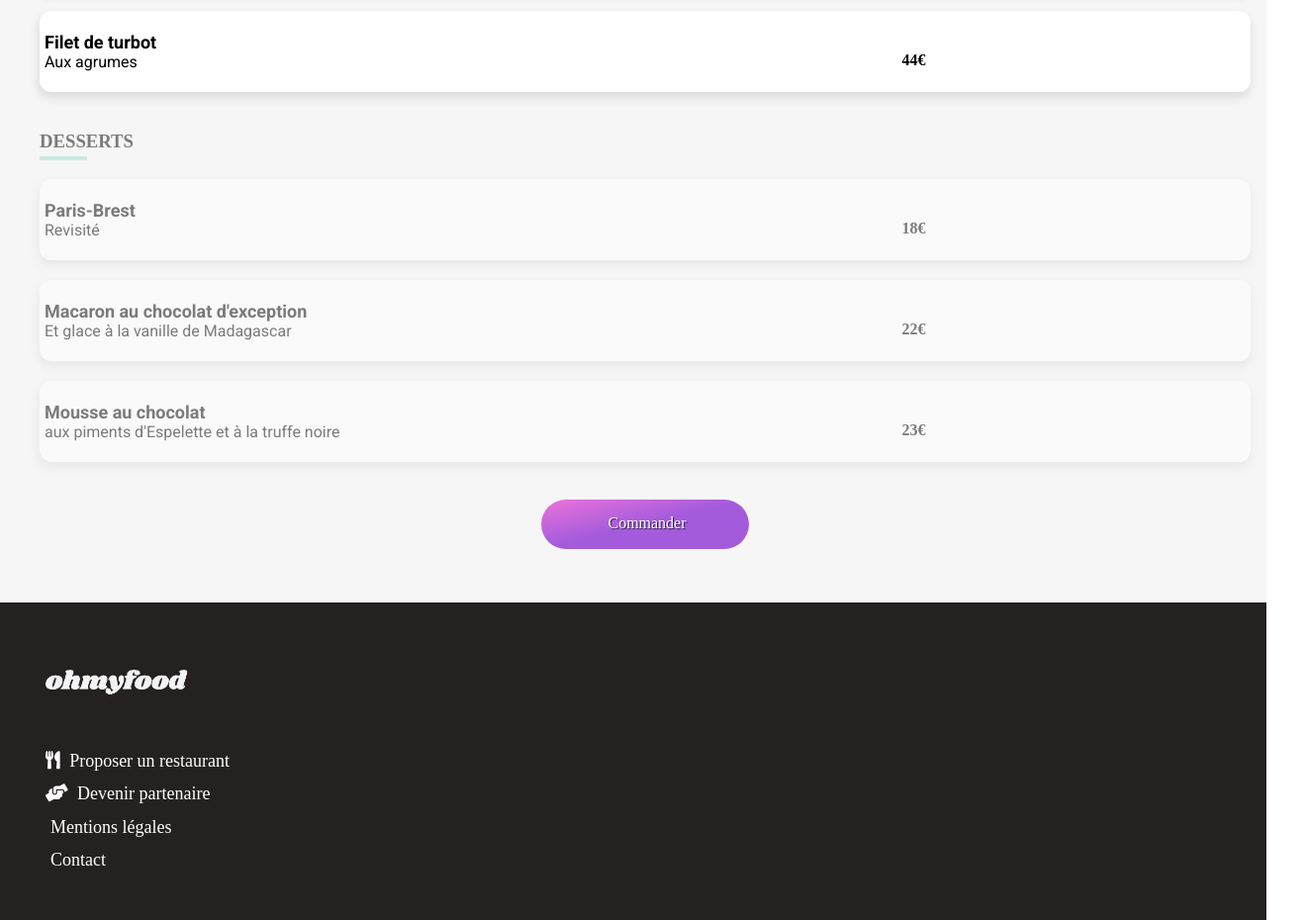
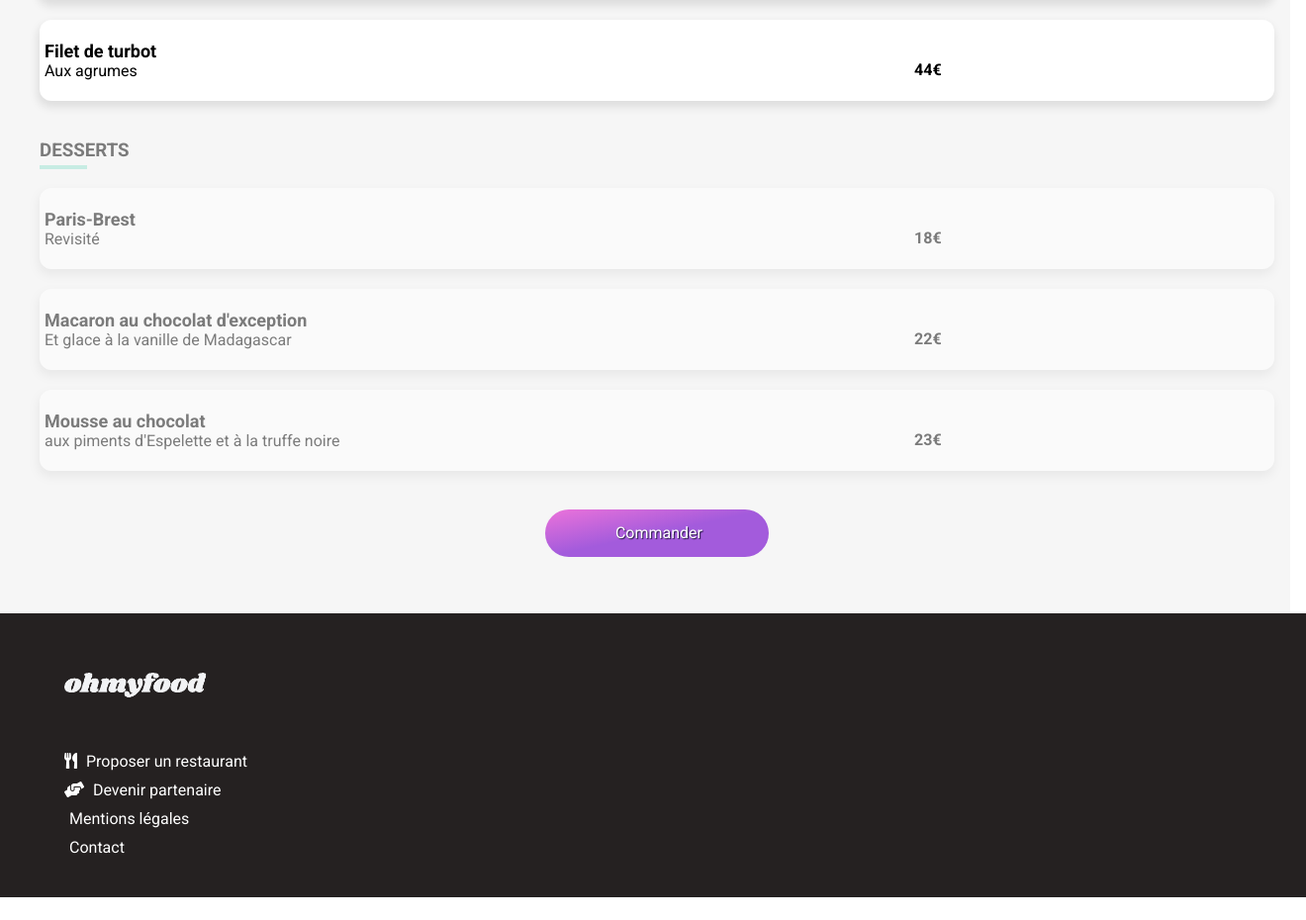
Before and after one commit to NymeriaLucky/p3_ohmyfood, a plain HTML site: page La_palette_du_gout.html in a window 1280 px wide. Shown: the part 1067-1997 px from the top of the page at 99% size, 1320 px wide, since content can reach past the window. After the commit the page ends 1974 px from the top, so only its background shows below. Drawn offline with Linux system fonts and the light colour scheme; a web font is replaced by a local one.

Commit message:
24/03/2021 dernieres retouches

```diff
--- a/css/A_la_francaise.css
+++ b/css/A_la_francaise.css
@@ -1,15 +1,10 @@
 @charset "UTF-8";
 @import url("https://fonts.googleapis.com/css2?family=Shrikhand&display=swap");
 @import url("https://fonts.googleapis.com/css2?family=Roboto:wght@200;300;500;700;900&display=swap");
-/**** STYLE GÉNÉRAL ****/
+@media screen and (min-width: 1024px){/**** STYLE GÉNÉRAL ****/
 html {
 	box-sizing: border-box;
   }
-  *,
-  *:before,
-  *:after {
-	box-sizing: inherit;
-  }/*initialisation des navigateur*/
 
 @keyframes progressif{
 	0%{opacity:0;}
@@ -37,6 +32,14 @@ html {
 	max-height: 370px;
 }
 
+.prix {
+	margin-right: 0px;
+}
+
+.border{
+	left:0px;
+}
+
 footer {
 	background-color: #252121;
 	display: flex;
@@ -53,6 +56,7 @@ footer {
 
  footer a {
 	color: white;
+ }
 }/* ****************************** smartphone only ****************************** *//**** SMARTPHONE ***
 @media (max-width: 768px) {*/
  body, html {
@@ -319,7 +323,6 @@ section {
 	align-items: center;
 	margin: auto;
 	text-align: center;
-	height: 50px;
 	width: 210px;
 	color:white;
 	text-shadow: 1px 1px 1px rgb(38, 27, 68);
@@ -340,39 +343,41 @@ section {
 				inset 2px 2px 3px rgba(0, 0, 0, 0.6);
   }
 
-#footer_logo a {
-	   justify-content: initial;
-		width: 50px;
-		height: 10px;
-		padding: 0;
+  footer {
+	background-color: #252121;
+	display: flex;
+	align-items: flex-start;
+	padding: 20px;
+	color: white;
+  text-decoration: none;
+  width: 100%;
+  align-content: stretch;
 }
 
 footer img {
     display: flex;
     flex-wrap: wrap;
     position: relative;
-	   margin-top: 5px;
+    top: 0;
     font-size: 20px;
     height: 35px;
-	   margin-bottom: 6%;
+    margin-bottom: 8%;
 }
 
-footer .footer__seclect {
-		margin-bottom: 32px;
+footer ul li {
 	list-style-type: none;
-		width:100%;
+	padding: 5px ;
 }
 
-footer .footer__seclect a, ul, li {
-	   list-style-type: none;
-	   margin-top: 8px;
-	   margin-left: 8px;
-	   padding: 0;
-	   text-decoration: none;
-	   font-size: 18px;
-	   line-height: 140%;
-	   white-space: nowrap;
+footer a {
+	color: white;
+  text-decoration:none;
   }
+
+
+
+
+
 }  /** FIN smartphone only */
 /**** TABLETTE ***/
 @media (max-width: 1024px) {
@@ -399,4 +404,10 @@ footer .footer__seclect a, ul, li {
 	 footer {
 		width:100%;
 	}
+
+	*,
+  *:before,
+  *:after {
+	box-sizing: inherit;
+  }/*initialisation des navigateur*/
 }/* FIN tablette*/
--- a/css/La_note_enchantee.css
+++ b/css/La_note_enchantee.css
@@ -1,15 +1,10 @@
 @charset "UTF-8";
 @import url("https://fonts.googleapis.com/css2?family=Shrikhand&display=swap");
 @import url("https://fonts.googleapis.com/css2?family=Roboto:wght@200;300;500;700;900&display=swap");
-/**** STYLE GÉNÉRAL ****/
+@media screen and (min-width: 1024px){/**** STYLE GÉNÉRAL ****/
 html {
 	box-sizing: border-box;
 }
-  *,
-  *:before,
-  *:after {
-	box-sizing: inherit;
-  }/*initialisation des navigateur*/
 
 @keyframes progressif{
 	0%{opacity:0;}
@@ -36,6 +31,15 @@ html {
 #imageB {
 	max-height: 361px;
 }
+
+.prix {
+	margin-right: 0px;
+}
+
+.border{
+	left:0px;
+}
+
 footer {
 	background-color: #252121;
 	display: flex;
@@ -52,7 +56,8 @@ html {
 
 footer a {
 	color: white;
-}/* ****************************** smartphone only ****************************** *//**** SMARTPHONE ***
+ }
+}/******************************* smartphone only ****************************** *//**** SMARTPHONE ***
 @media only screen and (max-width: 768px) {*/
 body, html {
    margin: 0;
@@ -318,7 +323,6 @@ section {
 	align-items: center;
 	margin: auto;
 	text-align: center;
-	height: 50px;
 	width: 210px;
 	color:white;
 	text-shadow: 1px 1px 1px rgb(38, 27, 68);
@@ -339,39 +343,43 @@ section {
 					inset 2px 2px 3px rgba(0, 0, 0, 0.6);
 }
 
-#footer_logo a {
-	   justify-content: initial;
-		width: 50px;
-		height: 10px;
-		padding: 0;
+footer {
+	background-color: #252121;
+	display: flex;
+	align-items: flex-start;
+	padding: 20px;
+	color: white;
+  text-decoration: none;
+  width: 100%;
+  align-content: stretch;
 }
 
 footer img {
     display: flex;
     flex-wrap: wrap;
     position: relative;
-	   margin-top: 5px;
+    top: 0;
     font-size: 20px;
     height: 35px;
-	   margin-bottom: 6%;
+    margin-bottom: 8%;
 }
 
-footer .footer__seclect {
-		margin-bottom: 32px;
+footer ul li {
 	list-style-type: none;
-		width:100%;
+	padding: 5px ;
 }
 
-footer .footer__seclect a, ul, li {
-	   list-style-type: none;
-	   margin-top: 8px;
-	   margin-left: 8px;
-	   padding: 0;
-	   text-decoration: none;
-	   font-size: 18px;
-	   line-height: 140%;
-	   white-space: nowrap;
+footer a {
+	color: white;
+  text-decoration:none;
   }
+
+
+
+
+
+
+
 }/** FIN smartphone only */
 /**** TABLETTE ***/
 @media (max-width: 1024px) {
@@ -398,4 +406,9 @@ footer .footer__seclect a, ul, li {
 	footer{
 		 width:100%;
 	 }
+  *,
+  *:before,
+  *:after {
+	box-sizing: inherit;
+  }/*initialisation des navigateur*/
 }/* FIN tablette*/
--- a/css/La_palette_du_gout.css
+++ b/css/La_palette_du_gout.css
@@ -1,15 +1,10 @@
 @charset "UTF-8";
 @import url("https://fonts.googleapis.com/css2?family=Shrikhand&display=swap");
 @import url("https://fonts.googleapis.com/css2?family=Roboto:wght@200;300;500;700;900&display=swap");
-/**** STYLE GÉNÉRAL ****/
+@media screen and (min-width: 1024px){
 html {
 	box-sizing: border-box;
   }
-  *,
-  *:before,
-  *:after {
-	box-sizing: inherit;
-  }/*initialisation des navigateur*/
 
 @keyframes progressif{
 	0%{opacity:0;}
@@ -37,6 +32,14 @@ html {
 	max-height: 370px;
 }
 
+.prix{
+	margin-right: 0px;
+}
+
+.border{
+	left:0px;
+}
+
 footer {
 	background-color: #252121;
 	display: flex;
@@ -53,11 +56,12 @@ html {
 
   footer a {
 	color: white;
-  }/* ****************************** smartphone only ****************************** *//**** SMARTPHONE ****
+  }
+}/************************* smartphone only ****************************** *//**** SMARTPHONE ****
 @media (max-width: 768px) {*/
 body, html {
    margin: 0;
-   font-family: "Roboto", sans-serif "Shirkhand";
+   font-family: "Roboto", sans-serif, "Shirkhand";
    scroll-behavior: smooth;
  }
 
@@ -319,7 +323,6 @@ section {
 	align-items: center;
 	margin: auto;
 	text-align: center;
-	height: 50px;
 	width: 210px;
 	color:white;
 	text-shadow: 1px 1px 1px rgb(38, 27, 68);
@@ -339,38 +342,36 @@ section {
 	box-shadow: inset -2px -2px 3px rgba(233, 9, 203, 0.6),
 				inset 2px 2px 3px rgba(0, 0, 0, 0.6);
   }
-  #footer_logo a {
-	   justify-content: initial;
-		width: 50px;
-		height: 10px;
-		padding: 0;
+
+  footer {
+	background-color: #252121;
+	display: flex;
+	align-items: flex-start;
+	padding: 20px;
+	color: white;
+  text-decoration: none;
+  width: 100%;
+  align-content: stretch;
 }
 
 footer img {
     display: flex;
     flex-wrap: wrap;
     position: relative;
-	   margin-top: 5px;
+    top: 0;
     font-size: 20px;
     height: 35px;
-	   margin-bottom: 6%;
+    margin-bottom: 8%;
 }
 
-footer .footer__seclect {
-		margin-bottom: 32px;
+footer ul li {
 	list-style-type: none;
-		width:100%;
+	padding: 5px ;
 }
 
-footer .footer__seclect a, ul, li {
-	   list-style-type: none;
-	   margin-top: 8px;
-	   margin-left: 8px;
-	   padding: 0;
-	   text-decoration: none;
-	   font-size: 18px;
-	   line-height: 140%;
-	   white-space: nowrap;
+footer a {
+	color: white;
+  text-decoration:none;
   }
 } /* FIN smartphone only */
 /**** TABLETTE ****/
@@ -398,4 +399,10 @@ footer .footer__seclect a, ul, li {
 	footer{
 		width:100%;
 	}
+
+  *,
+  *:before,
+  *:after {
+	box-sizing: inherit;
+  }/*initialisation des navigateur*/
 }/* FIN tablette */
--- a/css/Le_delice_des_sens.css
+++ b/css/Le_delice_des_sens.css
@@ -1,15 +1,10 @@
 @charset "UTF-8";
 @import url("https://fonts.googleapis.com/css2?family=Shrikhand&display=swap");
 @import url("https://fonts.googleapis.com/css2?family=Roboto:wght@200;300;500;700;900&display=swap");
-/**** STYLE GÉNÉRAL ****/
+@media screen and (min-width: 1024px){/**** STYLE GÉNÉRAL ****/
 html {
 	box-sizing: border-box;
   }
-  *,
-  *:before,
-  *:after {
-	box-sizing: inherit;
-  }/*initialisation des navigateur*/
 
   @keyframes progressif{
 	0%{opacity:0;}
@@ -36,6 +31,15 @@ html {
   #imageD {
 	max-height: 370px;
   }
+
+  .prix {
+	margin-right: 0px;
+  }
+
+  .border{
+	  left:0px;
+  }
+
   footer {
 	background-color: #252121;
 	display: flex;
@@ -52,7 +56,8 @@ html {
 
   footer a {
 	color: white;
-  }/* ****************************** smartphone only ****************************** *//**** SMARTPHONE ***
+  }
+}/******************************* smartphone only ****************************** *//**** SMARTPHONE ***
 @media (max-width: 768px) {*/
 body, html {
    margin: 0;
@@ -318,7 +323,6 @@ section {
 	align-items: center;
 	margin: auto;
 	text-align: center;
-	height: 50px;
 	width: 210px;
 	color:white;
 	text-shadow: 1px 1px 1px rgb(38, 27, 68);
@@ -339,38 +343,35 @@ section {
 				inset 2px 2px 3px rgba(0, 0, 0, 0.6);
 }
 
-#footer_logo a {
-	justify-content: initial;
-	 width: 50px;
-	 height: 10px;
-	 padding: 0;
+footer {
+	background-color: #252121;
+	display: flex;
+	align-items: flex-start;
+	padding: 20px;
+	color: white;
+  text-decoration: none;
+  width: 100%;
+  align-content: stretch;
 }
 
 footer img {
     display: flex;
     flex-wrap: wrap;
     position: relative;
-	margin-top: 5px;
+    top: 0;
     font-size: 20px;
     height: 35px;
-	margin-bottom: 6%;
+    margin-bottom: 8%;
 }
 
-footer .footer__seclect {
-margin-bottom: 32px;
+footer ul li {
 	list-style-type: none;
-width:100%;
+	padding: 5px ;
 }
 
-footer .footer__seclect a, ul, li {
-list-style-type: none;
-margin-top: 8px;
-margin-left: 8px;
-padding: 0;
-text-decoration: none;
-font-size: 18px;
-line-height: 140%;
-white-space: nowrap;
+footer a {
+	color: white;
+  text-decoration:none;
   }
 }/*  FIN smartphone only */
 /**** TABLETTE ***/
@@ -398,4 +399,10 @@ white-space: nowrap;
 	footer{
 		width:100%;
 	}
+
+	*,
+  *:before,
+  *:after {
+	box-sizing: inherit;
+  }/*initialisation des navigateur*/
  } /* FIN tablette */
--- a/css/P3.css
+++ b/css/P3.css
@@ -6,11 +6,7 @@ html {
 	box-sizing: border-box;
   margin: auto;
   }
-  *,
-  *:before,
-  *:after {
-	box-sizing: inherit;
-  } /*initialisation des navigateur*/
+
   body {
     font-family: "Shrikhand, Roboto, Arial";
     padding: 0;
@@ -188,7 +184,6 @@ p {
   align-items: center;
   margin: auto;
   text-align: center;
-  height: 50px;
   width: 210px;
   color:white;
   text-shadow: 1px 1px 1px rgb(38, 27, 68);
@@ -439,6 +434,8 @@ i .far.fa-heard::before {
 
 .card_restaurant:hover {
   transform: scale(1.01);
+  transition-property: transform;
+  transition-duration:400ms;
   box-shadow: 0 0 3px 2px #F2F2F2;
 }
 
@@ -797,6 +794,7 @@ margin-top: -12px;
   .border {
     font-size:35px;
     top: -0.2px;
+    margin-left: 0px;
     vertical-align: top;
     position: relative;
     top:-2px;
@@ -948,4 +946,10 @@ footer .footer__seclect a, ul, li {
     width:100%;
     align-content: stretch;
   }
+
+  *,
+  *:before,
+  *:after {
+	box-sizing: inherit;
+  } /*initialisation des navigateur*/
 } /* FIN tablette */
```
Also changed, not shown: index.html (+1 -1 lines), CahierCharges.txt, P3_01_liensGithub.txt, 3 other files. Lines whose indentation alone changed are shown as unchanged.
